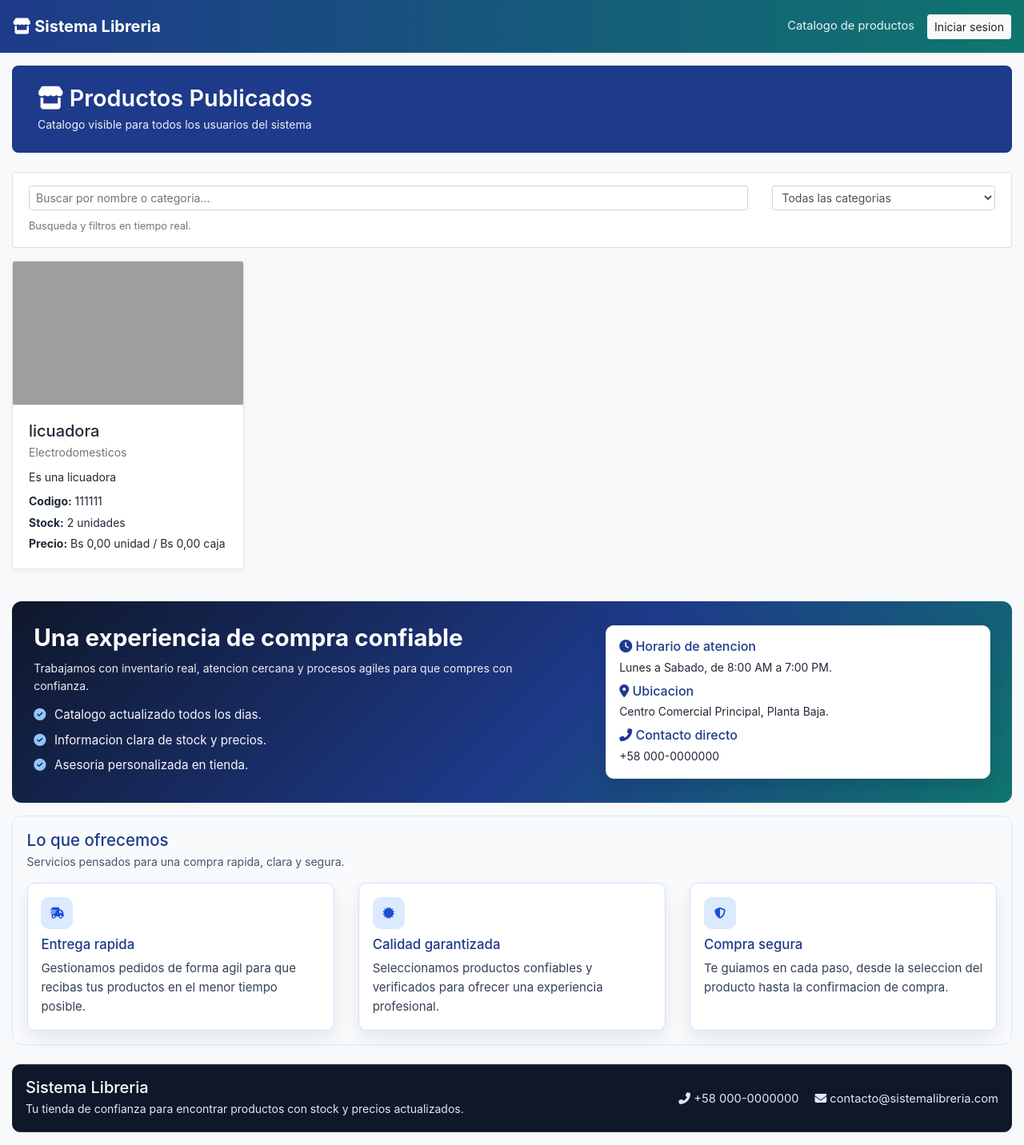
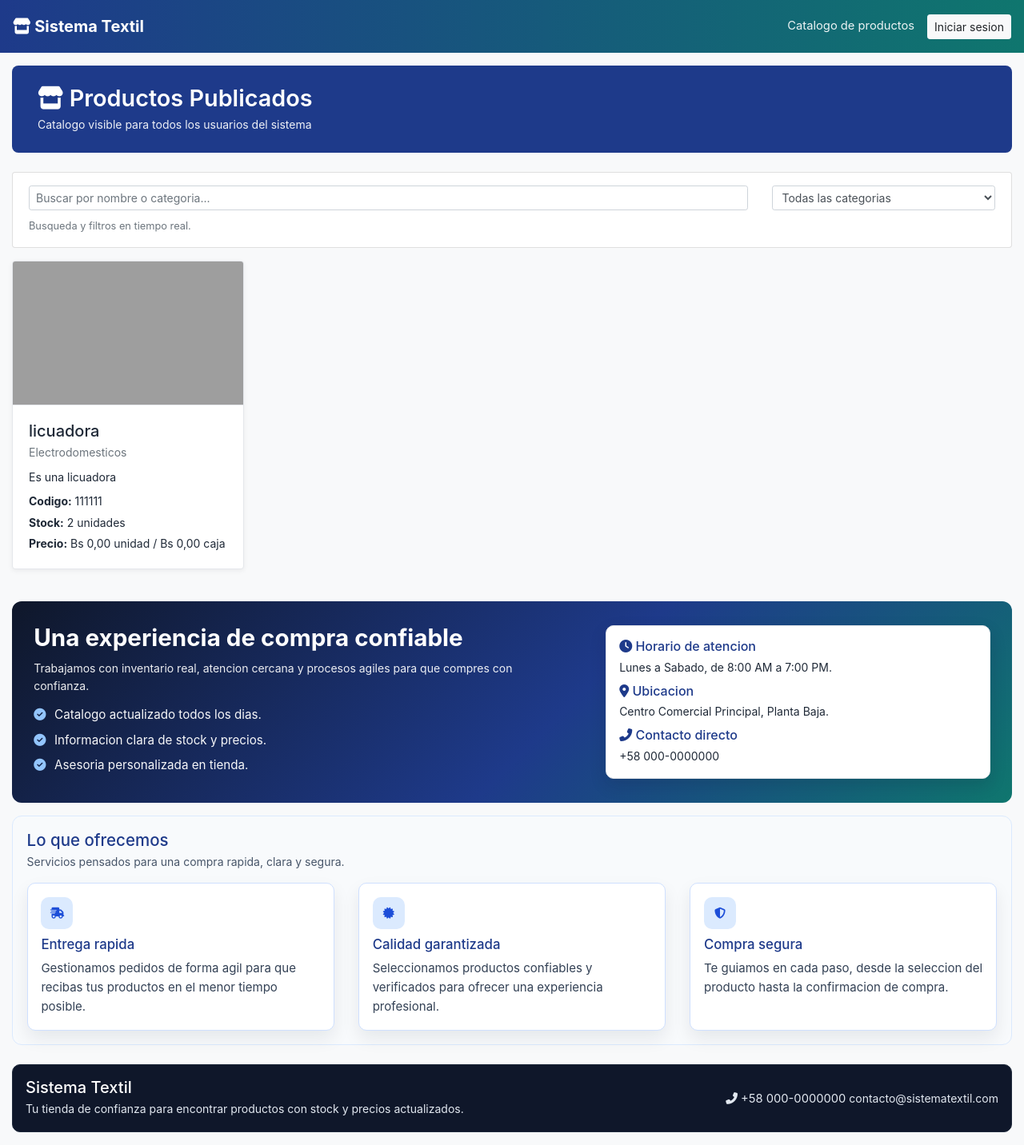
Before and after one commit to Guilder23/Sistema-Textil, a Django app: page / in a window 1280 px wide. Shown: the whole page at 80% size. Run offline with Django 4.2, Linux system fonts and the light colour scheme; data comes from the database, SQL or seed files in the repository; some libraries are stand-ins or nearby versions; grey boxes are pictures that could not be loaded.

Commit message:
Cambios despues del cambio de nombres

```diff
--- a/manage.py
+++ b/manage.py
@@ -6,7 +6,7 @@ import sys
 
 def main():
     """Run administrative tasks."""
-    os.environ.setdefault('DJANGO_SETTINGS_MODULE', 'sistema_libreria.settings')
+    os.environ.setdefault('DJANGO_SETTINGS_MODULE', 'sistema_textil.settings')
     try:
         from django.core.management import execute_from_command_line
     except ImportError as exc:
--- a/sistema_libreria/asgi.py
+++ b/sistema_textil/asgi.py
@@ -1,5 +1,5 @@
 """
-ASGI config for sistema_libreria project.
+ASGI config for sistema_textil project.
 
 It exposes the ASGI callable as a module-level variable named ``application``.
 
@@ -11,6 +11,6 @@ import os
 
 from django.core.asgi import get_asgi_application
 
-os.environ.setdefault('DJANGO_SETTINGS_MODULE', 'sistema_libreria.settings')
+os.environ.setdefault('DJANGO_SETTINGS_MODULE', 'sistema_textil.settings')
 
 application = get_asgi_application()
--- a/sistema_libreria/settings.py
+++ b/sistema_textil/settings.py
@@ -1,5 +1,5 @@
 """
-Django settings for sistema_libreria project.
+Django settings for sistema_textil project.
 
 Generated by 'django-admin startproject' using Django 4.2.7.
 
@@ -56,7 +56,7 @@ MIDDLEWARE = [
     'django.middleware.clickjacking.XFrameOptionsMiddleware',
 ]
 
-ROOT_URLCONF = 'sistema_libreria.urls'
+ROOT_URLCONF = 'sistema_textil.urls'
 
 TEMPLATES = [
     {
@@ -74,7 +74,7 @@ TEMPLATES = [
     },
 ]
 
-WSGI_APPLICATION = 'sistema_libreria.wsgi.application'
+WSGI_APPLICATION = 'sistema_textil.wsgi.application'
 
 
 # Database
--- a/sistema_libreria/urls.py
+++ b/sistema_textil/urls.py
@@ -1,5 +1,5 @@
 """
-URL configuration for sistema_libreria project.
+URL configuration for sistema_textil project.
 
 The `urlpatterns` list routes URLs to views. For more information please see:
     https://docs.djangoproject.com/en/4.2/topics/http/urls/
--- a/sistema_libreria/wsgi.py
+++ b/sistema_textil/wsgi.py
@@ -1,5 +1,5 @@
 """
-WSGI config for sistema_libreria project.
+WSGI config for sistema_textil project.
 
 It exposes the WSGI callable as a module-level variable named ``application``.
 
@@ -11,6 +11,6 @@ import os
 
 from django.core.wsgi import get_wsgi_application
 
-os.environ.setdefault('DJANGO_SETTINGS_MODULE', 'sistema_libreria.settings')
+os.environ.setdefault('DJANGO_SETTINGS_MODULE', 'sistema_textil.settings')
 
 application = get_wsgi_application()
--- a/templates/auth/login.html
+++ b/templates/auth/login.html
@@ -11,7 +11,7 @@
 </head>
 <body>
     <nav class="navbar navbar-expand-lg navbar-login">
-        <a class="navbar-brand" href="{% url 'core:inicio' %}"><i class="fas fa-book"></i> Sistema Libreria</a>
+        <a class="navbar-brand" href="{% url 'core:inicio' %}"><i class="fas fa-book"></i> Sistema Textil</a>
         <div class="ml-auto">
             <a href="{% url 'core:inicio' %}" class="btn btn-outline-light btn-sm">Volver al catalogo</a>
         </div>
--- a/templates/componentes/footer.html
+++ b/templates/componentes/footer.html
@@ -3,7 +3,7 @@
     <div class="footer-container">
         <div class="footer-bottom">
             <div class="footer-section">
-                <h4><img src="{% static 'img/logoAlmacen.png' %}" alt="Logo" class="footer-logo"> Sistema Libreria</h4>
+                <h4><img src="{% static 'img/logoAlmacen.png' %}" alt="Logo" class="footer-logo"> Sistema Textil</h4>
             </div>
             <p>&copy; 2026 Sistema de Inventario - v1.0.0</p>
             <div class="footer-legal">
--- a/templates/core/inicio.html
+++ b/templates/core/inicio.html
@@ -10,7 +10,7 @@
 {% block contenido %}
 {% if not user.is_authenticated %}
 <nav class="navbar navbar-expand-lg navbar-publica">
-    <a class="navbar-brand" href="{% url 'core:inicio' %}"><i class="fas fa-store"></i> Sistema Libreria</a>
+    <a class="navbar-brand" href="{% url 'core:inicio' %}"><i class="fas fa-store"></i> Sistema Textil</a>
     <button class="navbar-toggler" type="button" data-toggle="collapse" data-target="#navbarPublica" aria-controls="navbarPublica" aria-expanded="false" aria-label="Alternar navegacion">
         <span><i class="fas fa-bars"></i></span>
     </button>
@@ -196,12 +196,12 @@
     <footer class="footer-publico mt-4">
         <div class="row align-items-center">
             <div class="col-md-7 mb-2 mb-md-0">
-                <h5 class="mb-1">Sistema Libreria</h5>
+                <h5 class="mb-1">Sistema Textil</h5>
                 <p class="mb-0">Tu tienda de confianza para encontrar productos con stock y precios actualizados.</p>
             </div>
             <div class="col-md-5 text-md-right">
                 <span class="footer-dato"><i class="fas fa-phone-alt"></i> +58 000-0000000</span>
-                <span class="footer-dato ml-md-3"><i class="fas fa-envelope"></i> contacto@sistemalibreria.com</span>
+                <span class=\"footer-dato ml-md-3\"><i class=\"fas fa-envelope\"></i> contacto@sistematextil.com</span>
             </div>
         </div>
     </footer>
```
Also changed, not shown: sistema_textil/__init__.py (added).
